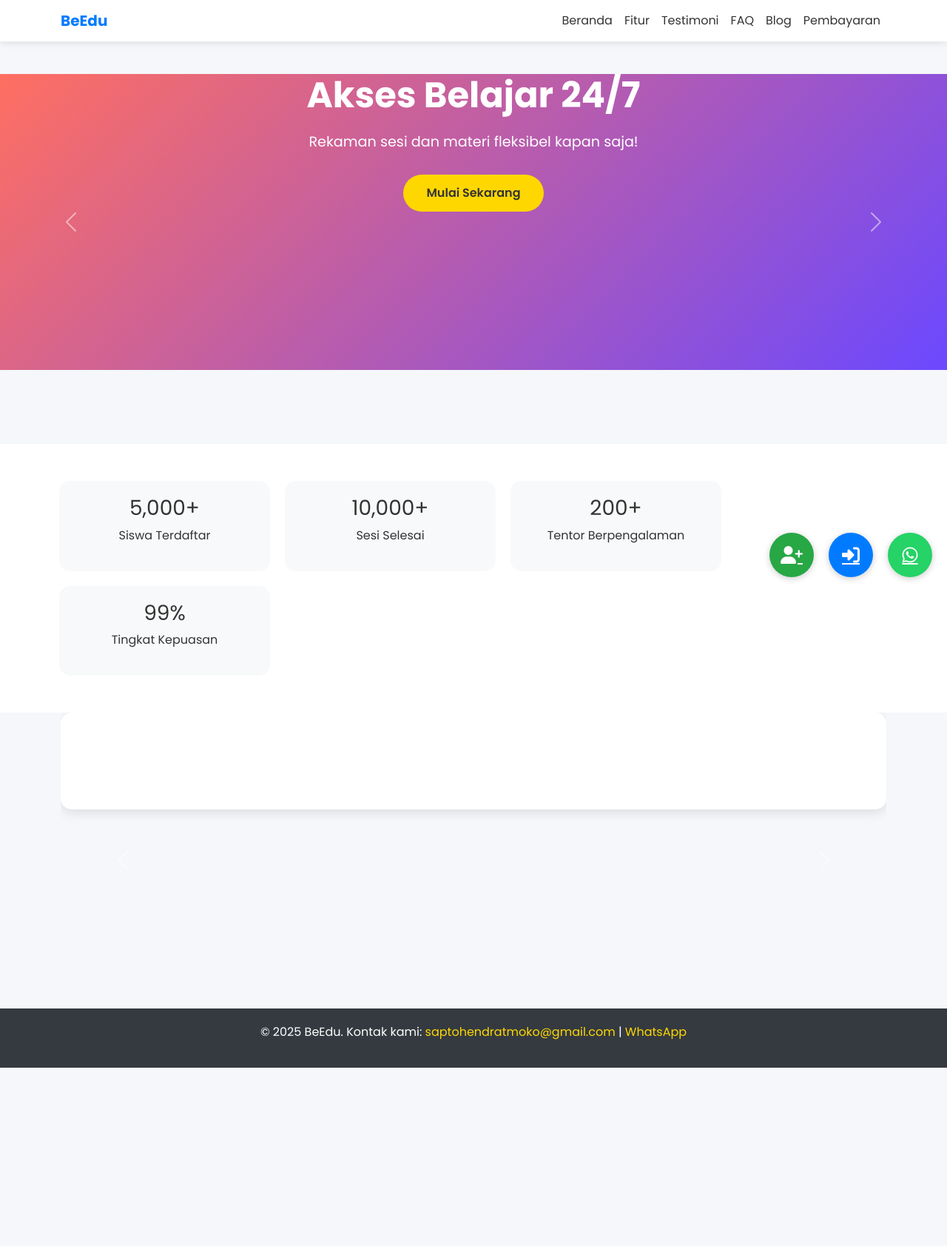
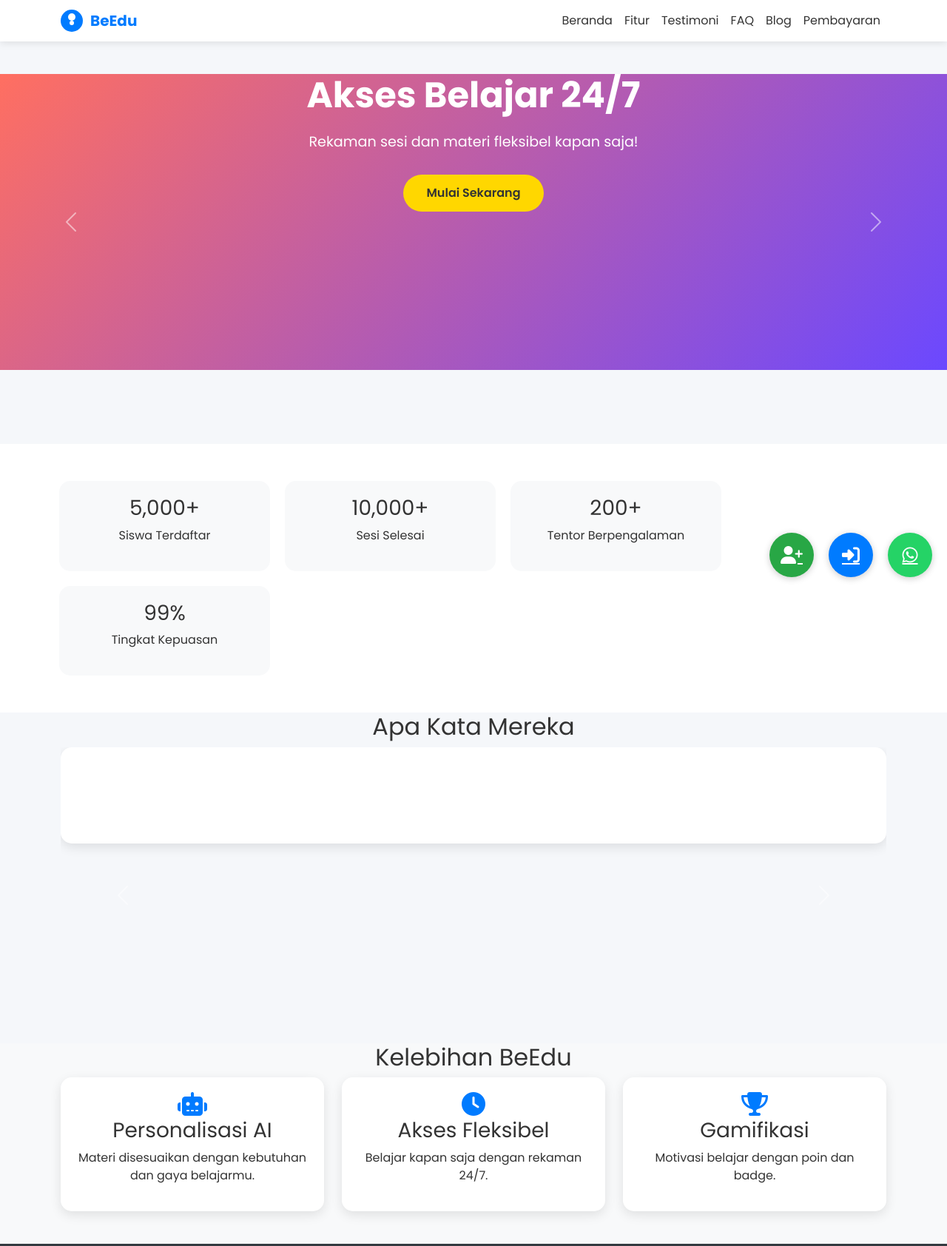
Before and after one commit to sahendramoko/beedu, a plain HTML site: page index.html in a window 1280 px wide. Shown: the top 1684 px of the page at 74% size. Before the commit the page ends 1443 px from the top, so only its background shows below. Drawn offline with nearby package versions, Linux system fonts and the light colour scheme; no server answers.

Commit message:
index.html

```diff
--- a/index.html
+++ b/index.html
@@ -31,6 +31,36 @@
     .navbar-brand {
       font-weight: 700;
       color: #007bff !important;
+      display: flex;
+      align-items: center;
+    }
+    .logo {
+      width: 30px;
+      height: 30px;
+      background-color: #007bff;
+      border-radius: 50%;
+      position: relative;
+      margin-right: 10px;
+    }
+    .logo::before {
+      content: '';
+      position: absolute;
+      width: 10px;
+      height: 10px;
+      background-color: white;
+      border-radius: 50%;
+      top: 5px;
+      left: 10px;
+    }
+    .logo::after {
+      content: '';
+      position: absolute;
+      width: 6px;
+      height: 6px;
+      background-color: white;
+      border-radius: 50%;
+      top: 15px;
+      left: 12px;
     }
     .nav-link {
       color: #333 !important;
@@ -43,6 +73,9 @@
       position: relative;
       overflow: hidden;
       padding: 100px 0;
+    }
+    .carousel-inner {
+      height: 400px;
     }
     .carousel-item {
       height: 400px;
@@ -90,13 +123,17 @@
     .stat-card:hover {
       transform: translateY(-5px);
     }
-    .testimonial-mini {
+    .testimonial-mini, .feature-mini {
       background-color: #fff;
       padding: 20px;
       border-radius: 15px;
       box-shadow: 0 5px 15px rgba(0, 0, 0, 0.1);
       text-align: center;
       margin-bottom: 20px;
+      transition: transform 0.3s ease;
+    }
+    .testimonial-mini:hover, .feature-mini:hover {
+      transform: translateY(-5px);
     }
     .feature-card, .testimonial-card, .blog-card, .faq-item, .payment-card {
       padding: 20px;
@@ -160,7 +197,10 @@
   <!-- Navbar -->
   <nav class="navbar navbar-expand-lg navbar-light fixed-top">
     <div class="container">
-      <a class="navbar-brand" href="#home">BeEdu</a>
+      <a class="navbar-brand" href="#home">
+        <span class="logo"></span>
+        BeEdu
+      </a>
       <button class="navbar-toggler" type="button" data-bs-toggle="collapse" data-bs-target="#navbarNav" aria-controls="navbarNav" aria-expanded="false" aria-label="Toggle navigation">
         <span class="navbar-toggler-icon"></span>
       </button>
@@ -200,7 +240,7 @@
 
   <!-- Hero Section (Beranda) -->
   <section id="home" class="hero-section">
-    <div id="heroCarousel" class="carousel slide" data-bs-ride="carousel">
+    <div id="heroCarousel" class="carousel slide" data-bs-ride="carousel" data-bs-interval="5000">
       <div class="carousel-inner">
         <div class="carousel-item active" style="background: linear-gradient(135deg, #007bff 0%, #00c4b4 100%);">
           <div class="container">
@@ -255,7 +295,8 @@
   <!-- Testimonial Mini -->
   <section class="content-section">
     <div class="container">
-      <div id="testimonialCarousel" class="carousel slide" data-bs-ride="carousel">
+      <h2 class="text-center" data-aos="fade-up">Apa Kata Mereka</h2>
+      <div id="testimonialCarousel" class="carousel slide" data-bs-ride="carousel" data-bs-interval="5000">
         <div class="carousel-inner">
           <div class="carousel-item active">
             <div class="testimonial-mini">
@@ -282,6 +323,36 @@
     </div>
   </section>
 
+  <!-- Feature Mini -->
+  <section class="content-section bg-light">
+    <div class="container">
+      <h2 class="text-center" data-aos="fade-up">Kelebihan BeEdu</h2>
+      <div class="row">
+        <div class="col-md-4 mb-4" data-aos="fade-up" data-aos-delay="100">
+          <div class="feature-mini">
+            <i class="fas fa-robot" style="font-size: 2rem; color: #007bff;"></i>
+            <h3>Personalisasi AI</h3>
+            <p>Materi disesuaikan dengan kebutuhan dan gaya belajarmu.</p>
+          </div>
+        </div>
+        <div class="col-md-4 mb-4" data-aos="fade-up" data-aos-delay="200">
+          <div class="feature-mini">
+            <i class="fas fa-clock" style="font-size: 2rem; color: #007bff;"></i>
+            <h3>Akses Fleksibel</h3>
+            <p>Belajar kapan saja dengan rekaman 24/7.</p>
+          </div>
+        </div>
+        <div class="col-md-4 mb-4" data-aos="fade-up" data-aos-delay="300">
+          <div class="feature-mini">
+            <i class="fas fa-trophy" style="font-size: 2rem; color: #007bff;"></i>
+            <h3>Gamifikasi</h3>
+            <p>Motivasi belajar dengan poin dan badge.</p>
+          </div>
+        </div>
+      </div>
+    </div>
+  </section>
+
   <!-- Main Content -->
   <div id="main-content" class="content-section">
     <div class="container">
@@ -289,7 +360,7 @@
         <!-- Content will be loaded dynamically here -->
       </div>
     </div>
-  </div>
+  </section>
 
   <!-- Footer -->
   <footer>
```
